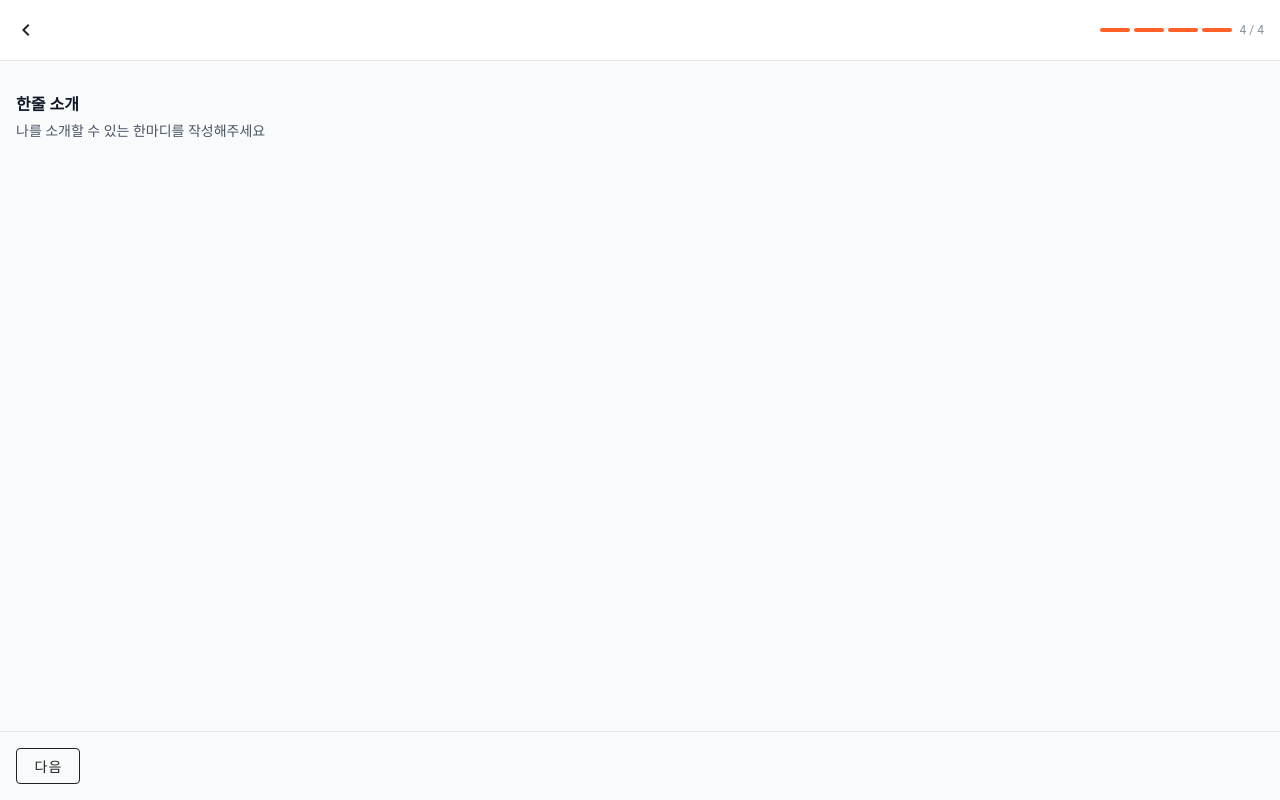
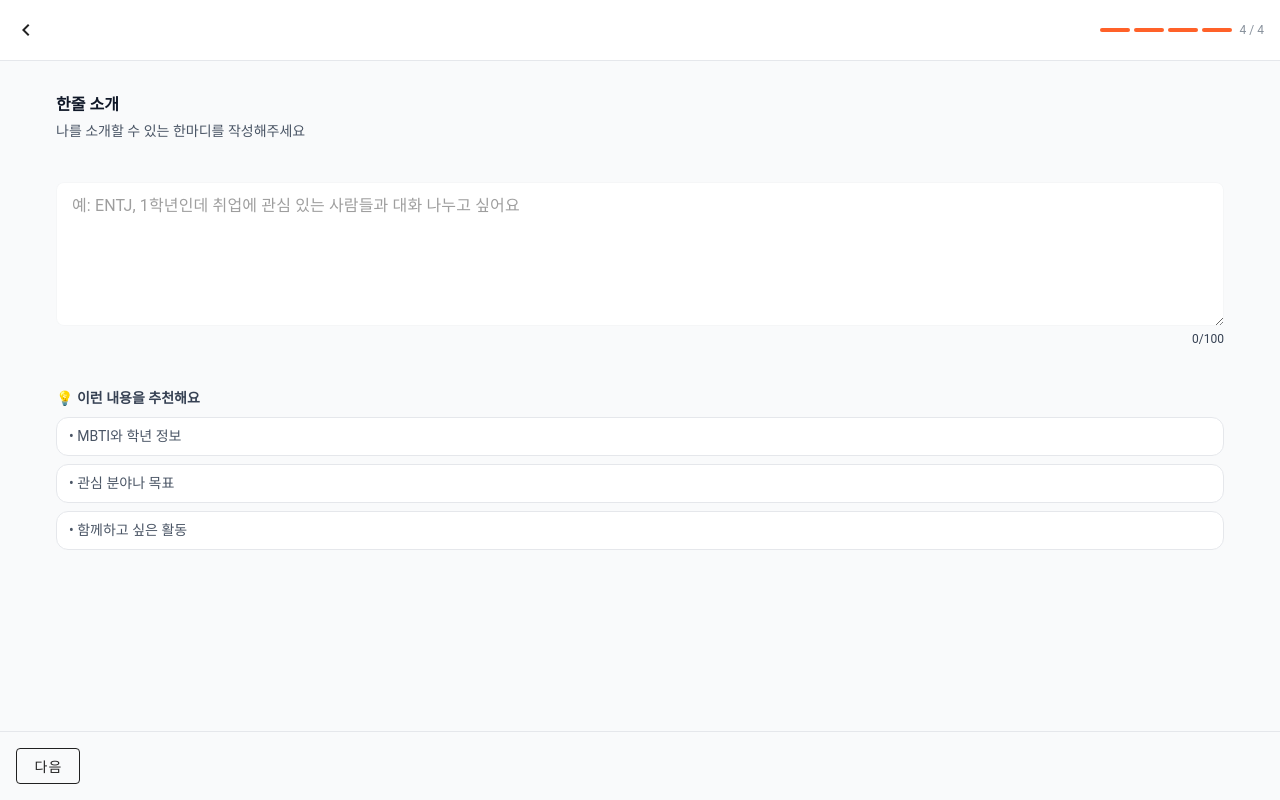
Before and after one commit to ottersem/fooding, a Vue app in the folder frontend/: page /#/register/desc in a window 1280 px wide. Built offline with nearby package versions, Linux system fonts and the light colour scheme; a web font is replaced by a local one.

Commit message:
fix: UI 수정, input box 추가

```diff
--- a/frontend/src/pages/Auth/Login.vue
+++ b/frontend/src/pages/Auth/Login.vue
@@ -10,7 +10,7 @@
     <v-row no-gutters class="justify-start | label-text">
       이메일
     </v-row>
-    <v-row no-gutters class="justify-center">
+    <v-row no-gutters class="justify-center | mt-1">
       <v-text-field
         v-model="Username"
         placeholder="email@cau.ac.kr"
@@ -21,7 +21,7 @@
     <v-row no-gutters class="justify-start | label-text">
       비밀번호
     </v-row>
-    <v-row no-gutters class="justify-center">
+    <v-row no-gutters class="justify-center | mt-1">
       <v-text-field
         v-model="password"
         placeholder="password"
@@ -170,8 +170,8 @@ function handleClickBtn(action) {
 
 .label-text {
   font-size: 14px;
-  font-weight: 400;
-  color: #695C5C;
+  font-weight: 600;
+  color: #364153;
 }
 
 .info-text {
--- a/frontend/src/pages/Register/RegisterBasic.vue
+++ b/frontend/src/pages/Register/RegisterBasic.vue
@@ -4,12 +4,35 @@
       :totalSteps="4" :currentStep="1"
     />
 
-    <v-row no-gutters class="justify-center | pr-4 | pl-4">
-      <v-col cols="12">
-        <RegisterHeader :title="title" :desc="desc"/>
-      </v-col>
+    <v-container class="justify-center | pr-4 | pl-4 | pt-0">
+      <RegisterHeader :title="title" :desc="desc"/>
 
-    </v-row>
+      <v-row no-gutters class="justify-start | label-text">
+        학과
+      </v-row>
+      <v-row no-gutters class="justify-center | mt-1">
+        <v-text-field
+          v-model="Username"
+          placeholder="예술공학과"
+          class="inputbox"
+          variant="outlined" density="comfortable" rounded="lg" bg-color="#FFFFFF" base-color="#E5E8EB" color="#E5E8EB"
+        />
+      </v-row>
+
+      <v-row no-gutters class="justify-start | label-text">
+        학년
+      </v-row>
+      <v-row no-gutters class="justify-center | mt-1">
+        <v-select
+          v-model="grade"
+          :items="gradeOptions"
+          placeholder="예술공학과"
+          class="inputbox"
+          variant="outlined" density="comfortable" rounded="lg" bg-color="#FFFFFF" base-color="#E5E8EB" color="#E5E8EB"
+        />
+      </v-row>
+
+    </v-container>
 
     <ProgressFooter
       @go-next="handleClickBtn('goToNext')"
@@ -34,6 +57,15 @@ const title = "기본 정보를 입력해주세요";
 const desc = "학과와 학년 정보를 알려주세요";
 
 const active = ref(false);
+
+const grade = ref(null);
+const gradeOptions = ref([
+  '1학년',
+  '2학년',
+  '3학년',
+  '4학년',
+  '5학년 이상',
+]);
 
 // ----- 라이프 사이클 ----- //
 onMounted(() => {
@@ -64,5 +96,10 @@ function handleClickBtn(action) {
 </script>
 
 <style scoped>
+.label-text {
+  font-size: 14px;
+  font-weight: 600;
+  color: #364153;
+}
 
 </style>
--- a/frontend/src/pages/Register/RegisterDesc.vue
+++ b/frontend/src/pages/Register/RegisterDesc.vue
@@ -4,12 +4,36 @@
       :totalSteps="4" :currentStep="4"
     />
 
-    <v-row no-gutters class="justify-center | pr-4 | pl-4">
-      <v-col cols="12">
-        <RegisterHeader :title="title" :desc="desc"/>
-      </v-col>
+    <v-container class="justify-center | pr-4 | pl-4 | pt-0">
+      <RegisterHeader :title="title" :desc="desc"/>
 
-    </v-row>
+      <v-row no-gutters class="justify-center">
+        <v-textarea
+          placeholder="예: ENTJ, 1학년인데 취업에 관심 있는 사람들과 대화 나누고 싶어요"
+          hide-details
+          variant="outlined" density="comfortable" rounded="lg" bg-color="#FFFFFF" base-color="#E5E8EB" color="#E5E8EB"
+          class="inputbox"
+          v-model="userDesc"
+          @input="handleInputChange('input')"
+          :maxlength="maxCharLength"
+        />
+      </v-row>
+      <v-row no-gutters class="justify-end | label-text-small | mt-1">
+        {{ userDesc.length }}/{{ maxCharLength }}
+      </v-row>
+
+      <v-row no-gutters class="justify-start | label-text | mt-10">
+        💡 이런 내용을 추천해요
+      </v-row>
+      <v-row
+          v-for="(text, index) in recmList" :key="index"
+          cols="12" class="recm-item | mt-2" no-gutters
+          :style="{ cursor: 'default' }"
+      >
+        {{ text }}
+      </v-row>
+
+    </v-container>
 
     <ProgressFooter
       @go-next="handleClickBtn('goToNext')"
@@ -24,13 +48,21 @@ import { useRouter, useRoute } from "vue-router";
 import RegisterHeader from "@/components/RegisterHeader.vue";
 import { navigateTo } from '@/common/RouterUtil.js';
 const router = useRouter();
+const active = ref(false);
 
 const emit = defineEmits(['hide-top-appbar']);
 
 const title = "한줄 소개";
 const desc = "나를 소개할 수 있는 한마디를 작성해주세요";
 
-const active = ref(false);
+const userDesc = ref("");
+const maxCharLength = 100; // 최대 글자수 상수로 정의
+
+const recmList = ref([
+    '• MBTI와 학년 정보',
+    '• 관심 분야나 목표',
+    '• 함께하고 싶은 활동'
+]);
 
 // ----- 라이프 사이클 ----- //
 onMounted(() => {
@@ -42,6 +74,20 @@ onUnmounted(() => {
 });
 
 // ----- 함수 정의 ----- //
+
+function handleInputChange(action) {
+  switch (action) {
+    case 'input':
+      const length = userDesc.value?.length ?? 0;
+
+      if (length > maxCharLength) {
+          userDesc.value = userDesc.value.slice(0, maxCharLength);
+      }
+
+      active.value = userDesc.value.length > 0 && userDesc.value.length <= maxCharLength;
+      break;
+  }
+}
 
 function handleClickBtn(action) {
   switch (action) {
@@ -61,5 +107,25 @@ function handleClickBtn(action) {
 </script>
 
 <style scoped>
+.label-text {
+  font-size: 14px;
+  font-weight: 600;
+  color: #364153;
+}
 
+.label-text-small {
+  font-size: 12px;
+  font-weight: 400;
+  color: #364153;
+}
+
+.recm-item {
+  color: #4A5565;
+  padding: 8px 12px;
+  font-size: 14px;
+  font-weight: 400;
+  background-color: #FFFFFF;
+  border-radius: 12px;
+  border: #E5E7EB 0.6px solid;
+}
 </style>
--- a/frontend/src/pages/Register/RegisterKeyword.vue
+++ b/frontend/src/pages/Register/RegisterKeyword.vue
@@ -4,7 +4,7 @@
       :totalSteps="4" :currentStep="2"
     />
 
-    <v-row no-gutters class="justify-center | pr-4 | pl-4">
+    <v-row no-gutters class="justify-center | pr-4 | pl-4 | pt-0">
       <v-col cols="12">
         <RegisterHeader :title="title" :desc="desc"/>
       </v-col>
--- a/frontend/src/pages/Register/RegisterTime.vue
+++ b/frontend/src/pages/Register/RegisterTime.vue
@@ -4,7 +4,7 @@
       :totalSteps="4" :currentStep="3"
     />
 
-    <v-row no-gutters class="justify-center | pr-4 | pl-4">
+    <v-row no-gutters class="justify-center | pr-4 | pl-4 | pt-0">
       <v-col cols="12">
         <RegisterHeader :title="title" :desc="desc"/>
       </v-col>
```
